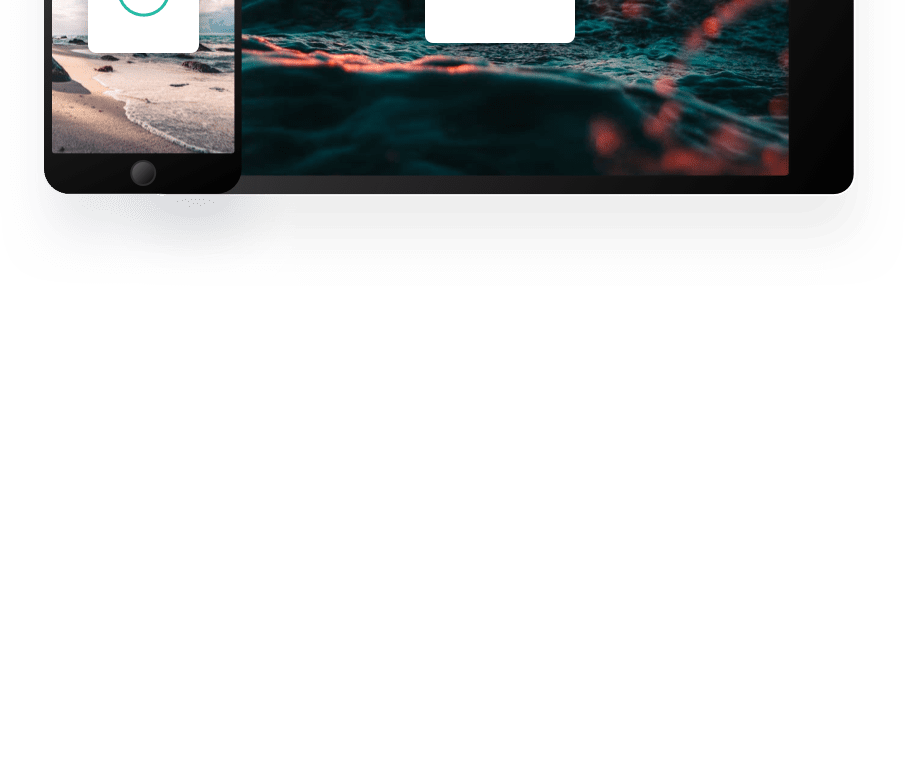
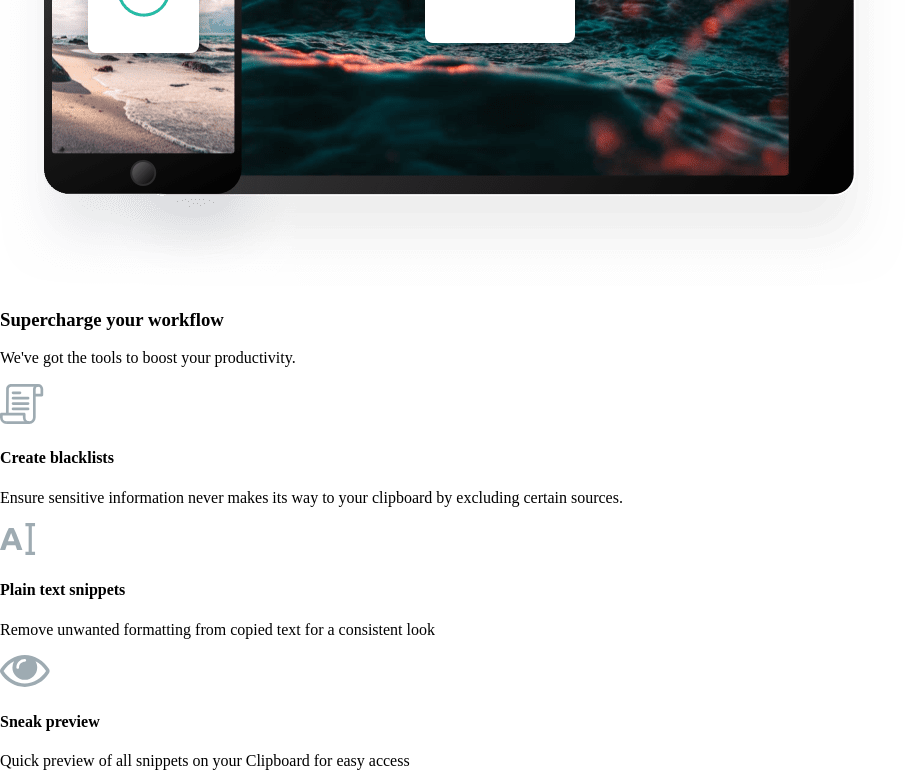
Before and after one commit to halaibrahim867/Clipboard-landing-page, a plain HTML site: page index.html in a window 1280 px wide. Shown: the part 1569-2350 px from the top of the page, without its empty margins (0-917 px from the left). Before the commit the page ends 1859 px from the top, so only its background shows below. Drawn offline with Linux system fonts and the light colour scheme; a web font is replaced by a local one.

Commit message:
add icons and logo of superchange workflow

```diff
--- a/index.html
+++ b/index.html
@@ -68,6 +68,51 @@
             <img src="images/image-devices.png" alt="image of devices">
         </div>
 
+        <div class="superchange-clipboard">
+            <h3>Supercharge your workflow</h3>
+            <p class="description">We've got the tools to boost your productivity.</p>
+            <div class="logo-and-icons">
+
+                <div class="icons-change">
+                    <div class="blacklist-icon">
+                        <img src="images/icon-blacklist.svg" alt="blacklist icon">
+                        <h4>Create blacklists</h4>
+                        <p class="description">Ensure sensitive information never makes its way to your clipboard by excluding certain
+                            sources.</p>
+                    </div>
+                    <div class="plain-text-icon">
+                        <img src="images/icon-text.svg" alt="plain text">
+                        <h4>Plain text snippets</h4>
+                        <p class="description">Remove unwanted formatting from copied text
+                            for a consistent look</p>
+                    </div>
+
+                    <div class="preview-icon">
+                        <img src="images/icon-preview.svg" alt="sneak preview">
+                        <h4>Sneak preview</h4>
+                        <p class="description">Quick preview of all snippets on your Clipboard for easy access</p>
+                    </div>
+                </div>
+
+                <div class="logo-change">
+                    <div>
+                        <img src="images/logo-ibm.png" alt="IBM logo">
+                    </div>
+                    <div>
+                        <img src="images/logo-microsoft.png" alt="Microsoft logo">
+                    </div>
+
+                    <div>
+                        <img src="images/logo-hp.png" alt="HP logo">
+                    </div>
+
+                    <div>
+                        <img src="images/logo-vector-graphics.png" alt="Vector logo">
+                    </div>
+                </div>
+            </div>
+
+        </div>
 
         </div>
       </div>
```
